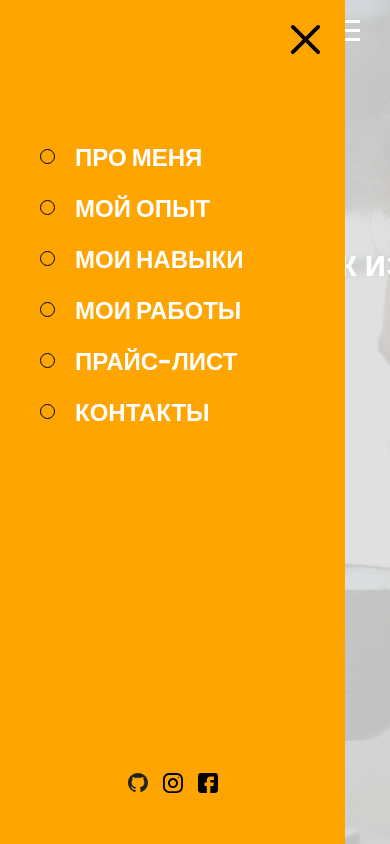
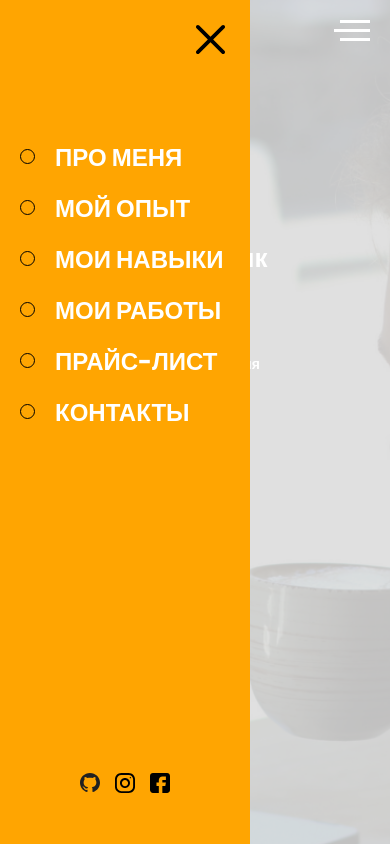
Before and after one commit to 4oVEN/portfolio, a website: page src/index.html in a window 390 px wide. Both pictures are taken after a click on the element 342 px from the left and 30 px from the top of the page. Shown: the top 844 px of the page. Drawn offline with nearby package versions, Linux system fonts and the light colour scheme; files that its build step writes are made by us from their sources; files whose address does not match are found by name.

Commit message:
media promo

```diff
--- a/src/index.html
+++ b/src/index.html
@@ -145,7 +145,7 @@
             </div>
         </div>
     </section>
-		<section class="resume">
+		<!-- <section class="resume">
 			<div class="container">
 				<h2 class="title title_fz16 resume__title">Опыт</h2>
 				<div class="title title-fz36 resume__subtitle">Чем я буду полезен</div>
@@ -399,7 +399,7 @@
 							<img src="icons/social/Instagram-black.svg" alt="instagram">
 						</a>
 					</div>
-					<div class="title title_fz14 contacts__text">Или оставьте ваши данные и я сама вам напишу:</div>
+					<div class="title title_fz14 contacts__text">Или оставьте ваши данные и я сам вам напишу:</div>
 					<form class="contacts__form" action="#">
 						<div class="contacts__input">
 							<input required name="name" id="name" type="text">
@@ -414,7 +414,7 @@
 							<label for="text">Ваше сообщение</label>
 						</div>
 						<div class="contacts__triggers">
-							<button class="contacts__btn btn">Отправить сообщение</button>
+							<button class="btn contacts__btn ">Отправить сообщение</button>
 							<div class="contacts__policy">
 								<input required type="checkbox">
 								<span>Я согласен(а) с <a href="/policy.html">политикой конфиденциальности</a></span>
@@ -425,7 +425,7 @@
 				</div>
 			</div>
 		</div>
-	</section>
+	</section> -->
     <script src="js/script.js"></script>
 </body>
 </html>
--- /dev/null
+++ b/src/sass/blocks/_media.scss
@@ -0,0 +1,48 @@
+@media (max-width: 1439px){
+  .sidepanel {
+    display: none;
+  }
+}
+
+@media (max-width: 1200px){
+  .container{
+    max-width: 960px;
+  }
+}
+
+@media (max-width: 992px){
+  .container{
+    max-width: 720px;
+  }
+}
+
+@media (max-width: 768px){
+  .container{
+    max-width: 540px;
+  }
+  .title{
+    &_fz48{
+      line-height: 28px;
+    }
+  }
+}
+@media (max-width: 576px){
+  .container{
+    width: 100%;
+    padding: 0 10px;
+  }
+  .hamburger{
+    right: 20px;
+  }
+  .menu{
+    &__block{
+      width: 250px;
+      padding-left: 20px;
+    }
+  }
+  .promo_title{
+    width: 290px;
+    font-size: 26px;
+    line-height: 39px;
+  }
+}
--- a/src/sass/style.scss
+++ b/src/sass/style.scss
@@ -32,3 +32,5 @@
 @import 'blocks/portfolio';
 @import 'blocks/price';
 @import 'blocks/contacts';
+
+@import 'blocks/media';
```
Also changed, not shown: dist/css/style.min.css, dist/index.html, dist/policy.html.
